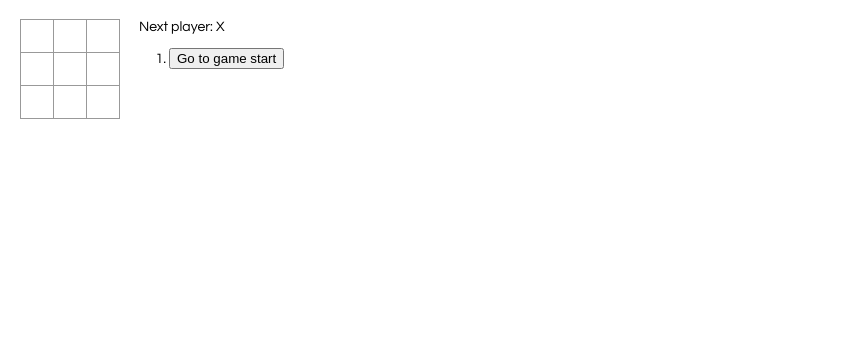
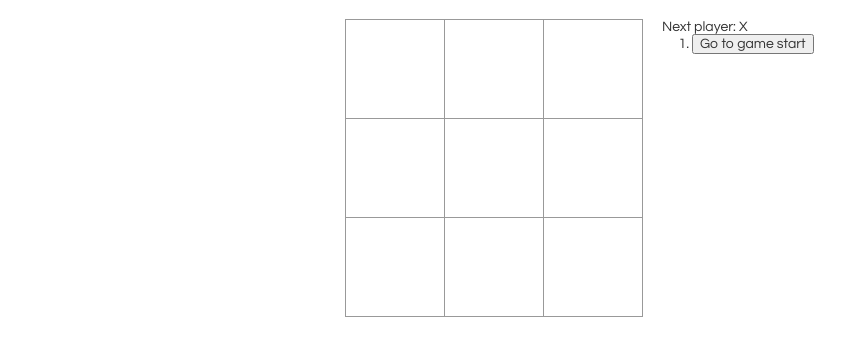
Before and after one commit to ianagpawa/tic-tac-toe, a React app: page / in a window 1280 px wide. Shown: the whole page, without its empty margins (0-857 px from the left). Built offline with nearby package versions, Linux system fonts and the light colour scheme.

Commit message:
refactor: Increase size of squares

```diff
--- a/public/index.html
+++ b/public/index.html
@@ -11,6 +11,10 @@
     -->
     <link rel="manifest" href="%PUBLIC_URL%/manifest.json">
     <link rel="shortcut icon" href="%PUBLIC_URL%/favicon.ico">
+    <link rel="stylesheet"
+           href="https://maxcdn.bootstrapcdn.com/bootstrap/3.3.7/css/bootstrap.min.css"
+           integrity="sha384-BVYiiSIFeK1dGmJRAkycuHAHRg32OmUcww7on3RYdg4Va+PmSTsz/K68vbdEjh4u"
+           crossorigin="anonymous">
     <!--
       Notice the use of %PUBLIC_URL% in the tags above.
       It will be replaced with the URL of the `public` folder during the build.
@@ -26,6 +30,6 @@
     <noscript>
       You need to enable JavaScript to run this app.
     </noscript>
-    <div id="root"></div>
+    <div class='col-md-6 col-md-offset-3' id="root"></div>
   </body>
 </html>
--- a/src/index.css
+++ b/src/index.css
@@ -21,15 +21,15 @@ ol, ul {
   background: #fff;
   border: 1px solid #999;
   float: left;
-  font-size: 24px;
+  font-size: 50px;
   font-weight: bold;
-  line-height: 34px;
-  height: 34px;
+  line-height: 100px;
+  height: 100px;
   margin-right: -1px;
   margin-top: -1px;
   padding: 0;
   text-align: center;
-  width: 34px;
+  width: 100px;
 }
 
 .square:focus {
```
